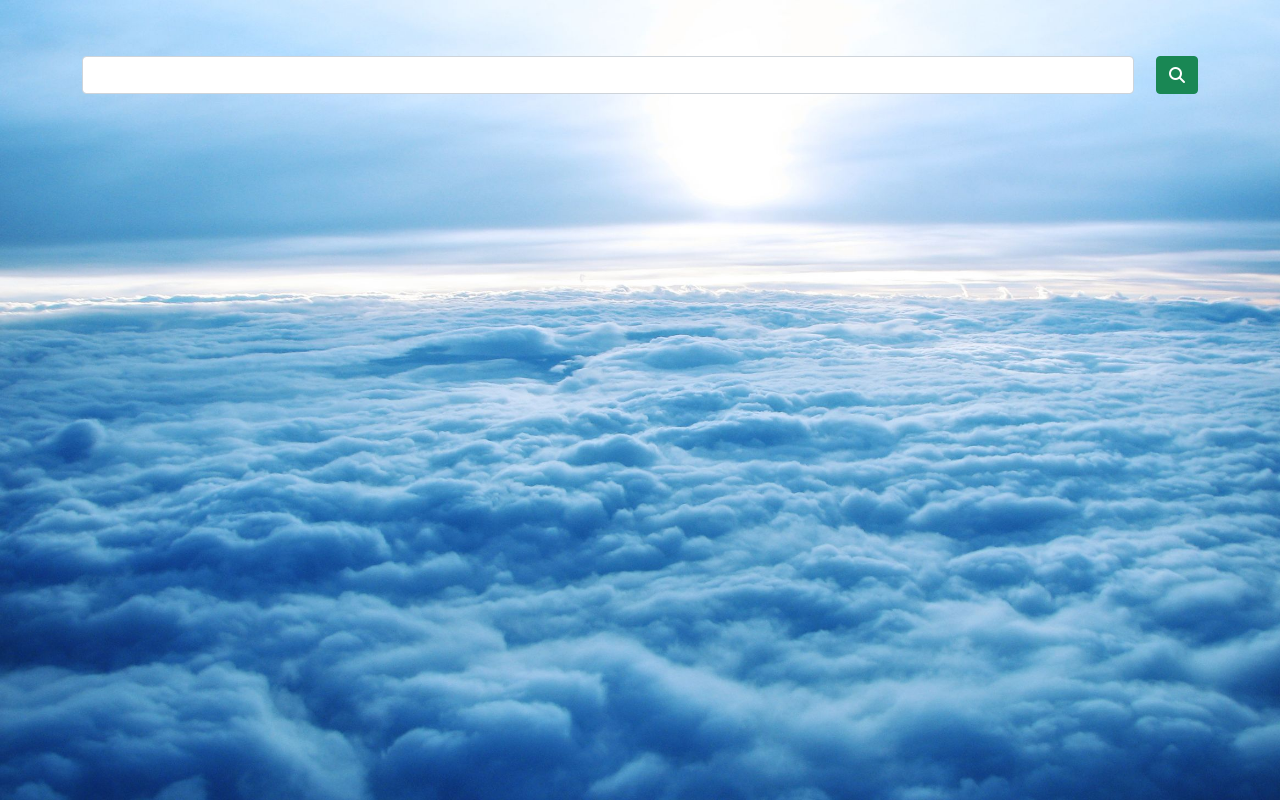
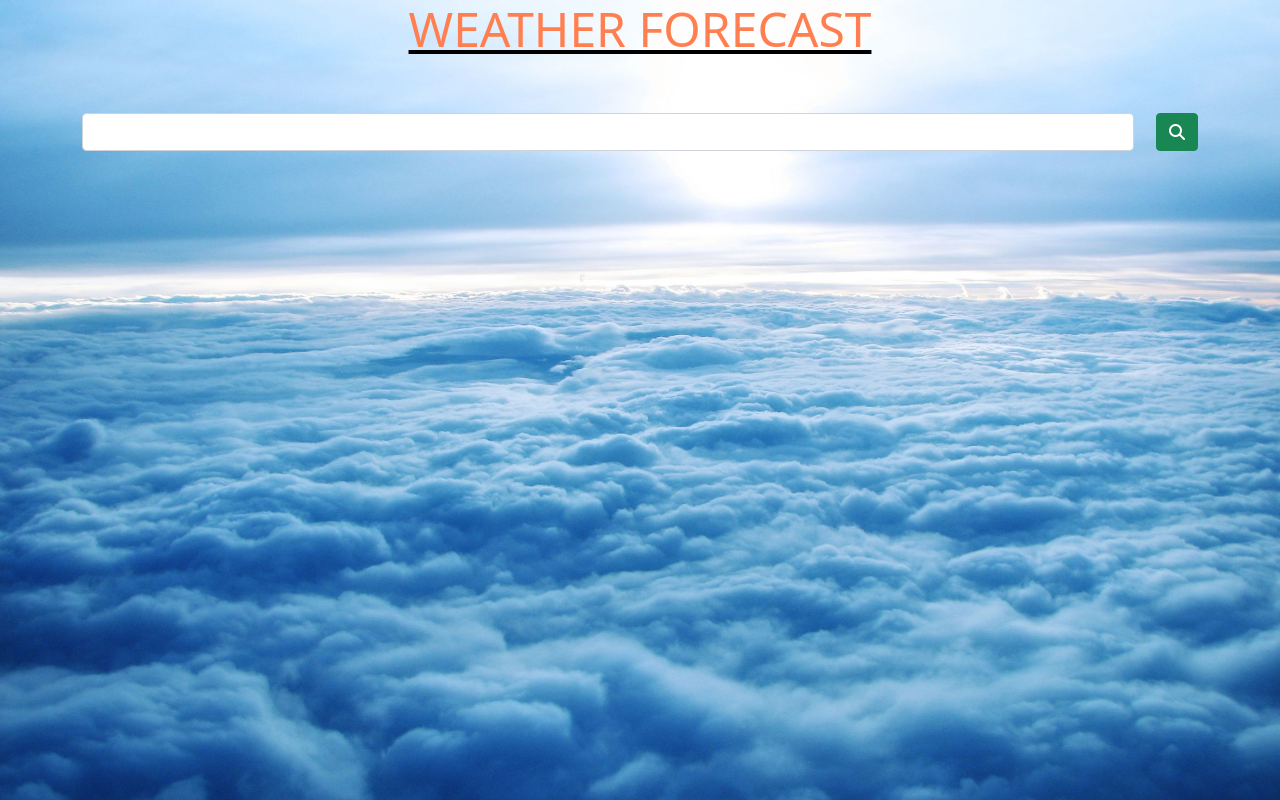
Before and after one commit to jishnukayyur/Weather_application, a plain HTML site: page index.html in a window 1280 px wide. Shown: the top 800 px of the page. Drawn offline with nearby package versions, Linux system fonts and the light colour scheme.

Commit message:
weather application

```diff
--- a/index.html
+++ b/index.html
@@ -16,6 +16,7 @@
 </head>
 <body>
     <div class="container">
+            <div><h1>WEATHER FORECAST</h1></div>
             <div class=" d-flex searchbar">
                 <input type="text" class="form-control" name="" id="loc_name">
                 <button class="btn btn-success button" onclick="fetchWeather()"><i class="fas fa-search"></i></button>
--- a/style.css
+++ b/style.css
@@ -6,15 +6,21 @@ body
     background-attachment: fixed;
     background-size: cover;
 }
-.textbox
-{
-    display: inline-block;
-    margin-top: 15%;
-    margin-right: 3%;
-    border: 2px solid black;
-    border-radius: 10px;
-    width: 100%;
+h1{
+    text-align: center;
+    color: coral;
+    text-decoration: underline black;
+    font-size: xxx-large;
+    font-weight: 500;
+
+
 }
+@media only screen and (max-width: 600px) {
+    h1 {
+      font-size: xx-large;
+      font-weight: 300;
+    }
+  }
 .button
 {
     margin-left: 2%;
```
